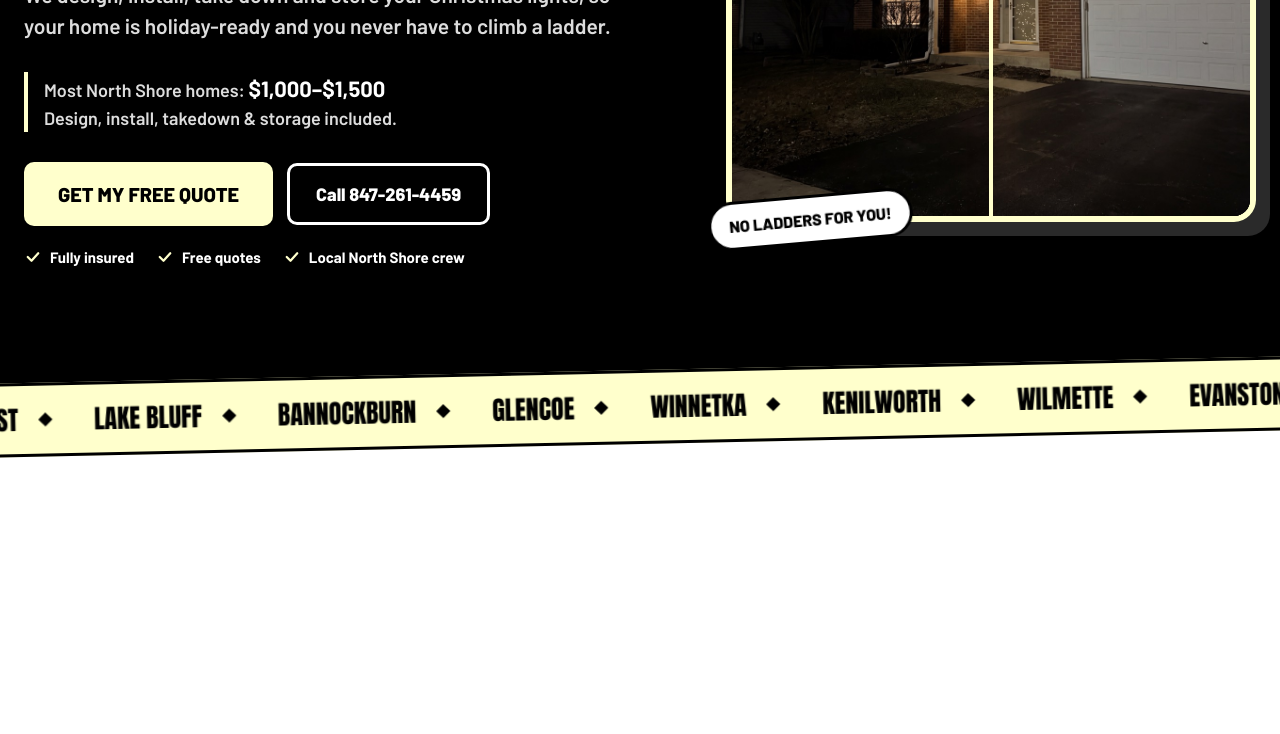
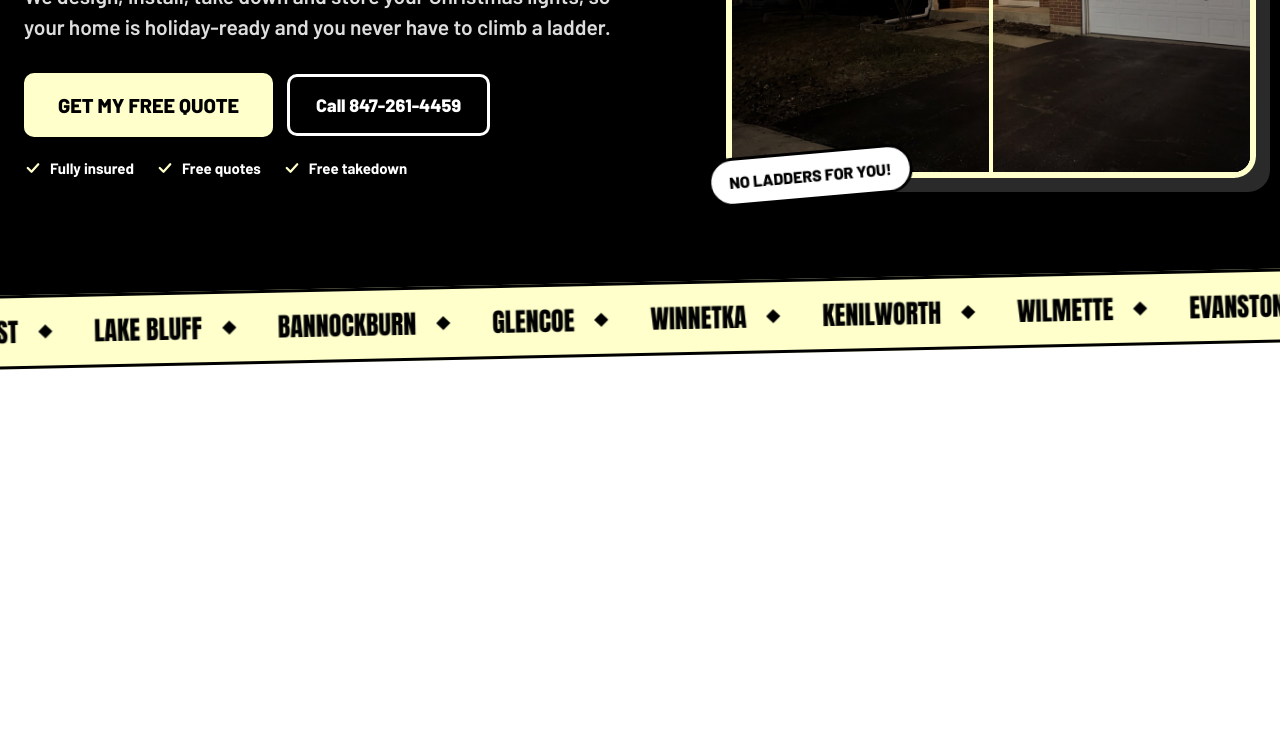
Before and after one commit to Jayvenchii/North-Shore-Coating, a plain HTML site: page lp/c5/index.html in a window 1280 px wide. Shown: the part 3426-4160 px from the top of the page. Drawn offline with nearby package versions, Linux system fonts and the light colour scheme.

Commit message:
Christmas page: remove hero price, Free takedown, CTA line
Co-Authored-By: Claude Opus 5.5 <noreply@anthropic.com>

```diff
--- a/lp/c5/index.html
+++ b/lp/c5/index.html
@@ -283,7 +283,6 @@ height="0" width="0" style="display:none;visibility:hidden"></iframe></noscript>
 <p style="margin: 0 0 18px; color: #ffffcc; font-weight: 800; letter-spacing: 0.12em; text-transform: uppercase; font-size: 15px">Christmas light installation · North Shore &amp; Lake County, IL</p>
 <h2 style="font-family: Anton, sans-serif; font-weight: 400; font-size: 92px; line-height: 0.98; text-transform: uppercase; margin: 0 0 24px">Christmas lights,<br><span class="nsc-gold">done for you.</span></h2>
 <p class="nsc-hero-sub" style="font-size: 21px; font-weight: 600; line-height: 1.5; margin: 0 0 30px; color: #dddddd; max-width: 590px">We design, install, take down and store your Christmas lights, so your home is holiday-ready and you never have to climb a ladder.</p>
-<p class="nsc-xprice" style="margin: 0 0 30px; font-size: 18px; font-weight: 600; line-height: 1.5; color: #dddddd; max-width: 590px; padding-left: 16px; border-left: 4px solid #ffffcc">Most North Shore homes: <strong style="color: #ffffff; font-size: 22px; white-space: nowrap">$1,000–$1,500</strong><br>Design, install, takedown &amp; storage included.</p>
 <div class="nsc-hero-ctas" style="display: flex; flex-wrap: wrap; gap: 14px; align-items: center; margin-bottom: 22px">
 <a href="#quote" class="nsc-btn nsc-hero-cta" style="background: #ffffcc; color: #000000; font-weight: 800; font-size: 20px; padding: 20px 34px; border-radius: 10px; text-decoration: none; text-transform: uppercase">Get My Free Quote</a>
 <a href="tel:8472614459" aria-label="Call 847-261-4459" class="nsc-btn nsc-hero-cta nsc-hero-call" style="border: 3px solid #ffffff; color: #ffffff; font-weight: 800; font-size: 18px; padding: 17px 26px; border-radius: 10px; text-decoration: none"><span class="nsc-desk-only">Call 847-261-4459</span><span class="nsc-mob-only">Call now</span></a>
@@ -291,7 +290,7 @@ height="0" width="0" style="display:none;visibility:hidden"></iframe></noscript>
 <ul class="nsc-xtrust" style="list-style: none; margin: 0; padding: 0; display: flex; flex-wrap: wrap; gap: 8px 22px; font-weight: 700; font-size: 15px; color: #ffffff">
 <li style="display: flex; align-items: center; gap: 8px"><svg aria-hidden="true" width="18" height="18" viewBox="0 0 24 24" fill="none" stroke="#ffffcc" stroke-width="3" stroke-linecap="round" stroke-linejoin="round"><path d="M5 12l5 5L19 7"></path></svg>Fully insured</li>
 <li style="display: flex; align-items: center; gap: 8px"><svg aria-hidden="true" width="18" height="18" viewBox="0 0 24 24" fill="none" stroke="#ffffcc" stroke-width="3" stroke-linecap="round" stroke-linejoin="round"><path d="M5 12l5 5L19 7"></path></svg>Free quotes</li>
-<li style="display: flex; align-items: center; gap: 8px"><svg aria-hidden="true" width="18" height="18" viewBox="0 0 24 24" fill="none" stroke="#ffffcc" stroke-width="3" stroke-linecap="round" stroke-linejoin="round"><path d="M5 12l5 5L19 7"></path></svg>Local North Shore crew</li>
+<li style="display: flex; align-items: center; gap: 8px"><svg aria-hidden="true" width="18" height="18" viewBox="0 0 24 24" fill="none" stroke="#ffffcc" stroke-width="3" stroke-linecap="round" stroke-linejoin="round"><path d="M5 12l5 5L19 7"></path></svg>Free takedown</li>
 </ul>
 </div>
 <div style="flex: 1 1 420px; min-width: 0; position: relative">
@@ -417,7 +416,7 @@ height="0" width="0" style="display:none;visibility:hidden"></iframe></noscript>
 <div style="max-width: 1240px; margin: 0 auto; padding: 72px 24px; display: flex; flex-wrap: wrap; gap: 32px 56px; align-items: center">
 <div class="nsc-rv" style="flex: 1 1 560px; min-width: 0">
 <h2 id="nsc-cta-h" style="font-family: Anton, sans-serif; font-weight: 400; font-size: 48px; line-height: 1.05; text-transform: uppercase; margin: 0 0 12px">Get your <span class="nsc-gold">free quote</span></h2>
-<p style="margin: 0; font-size: 18px; line-height: 1.6; font-weight: 500; color: #dddddd; max-width: 560px">Fill out our quick form and we’ll get back to you with your free quote.</p>
+<p style="margin: 0; font-size: 18px; line-height: 1.6; font-weight: 500; color: #dddddd; max-width: 560px">Send your address and get a price today.</p>
 </div>
 <div class="nsc-rv" style="flex: 0 1 340px; min-width: 0; display: flex; flex-direction: column; gap: 14px">
 <a href="#quote" class="nsc-btn" style="background: #ffffcc; color: #000000; font-weight: 800; font-size: 20px; padding: 20px 28px; border-radius: 10px; text-decoration: none; text-transform: uppercase; text-align: center">Get my free quote</a>
```
Also changed, not shown: christmas-light-installation/index.html (+2 -3 lines), lp/c5b/index.html (+2 -3 lines), lp/c5c/index.html (+2 -3 lines), lp/c7/index.html (+2 -3 lines), lp/c7b/index.html (+2 -3 lines), lp/c7c/index.html (+2 -3 lines), lp/c8/index.html (+2 -3 lines).
